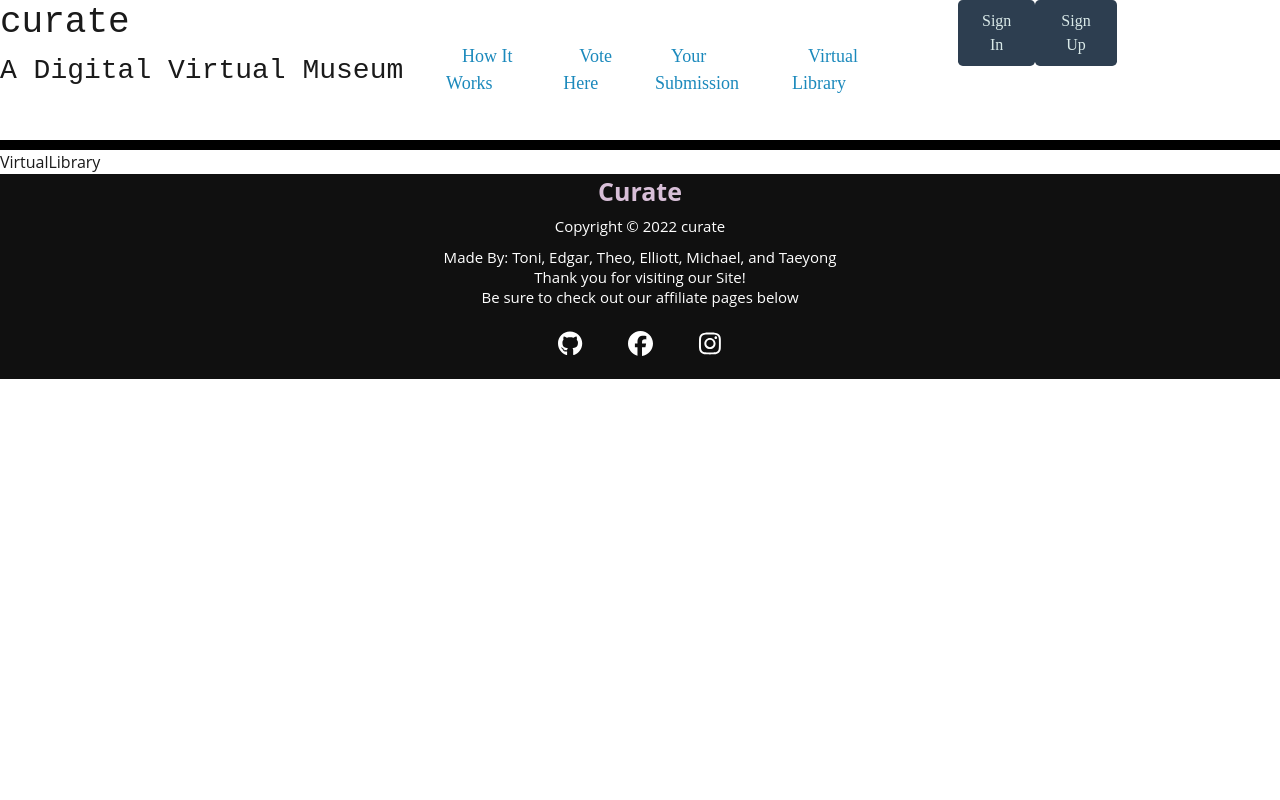
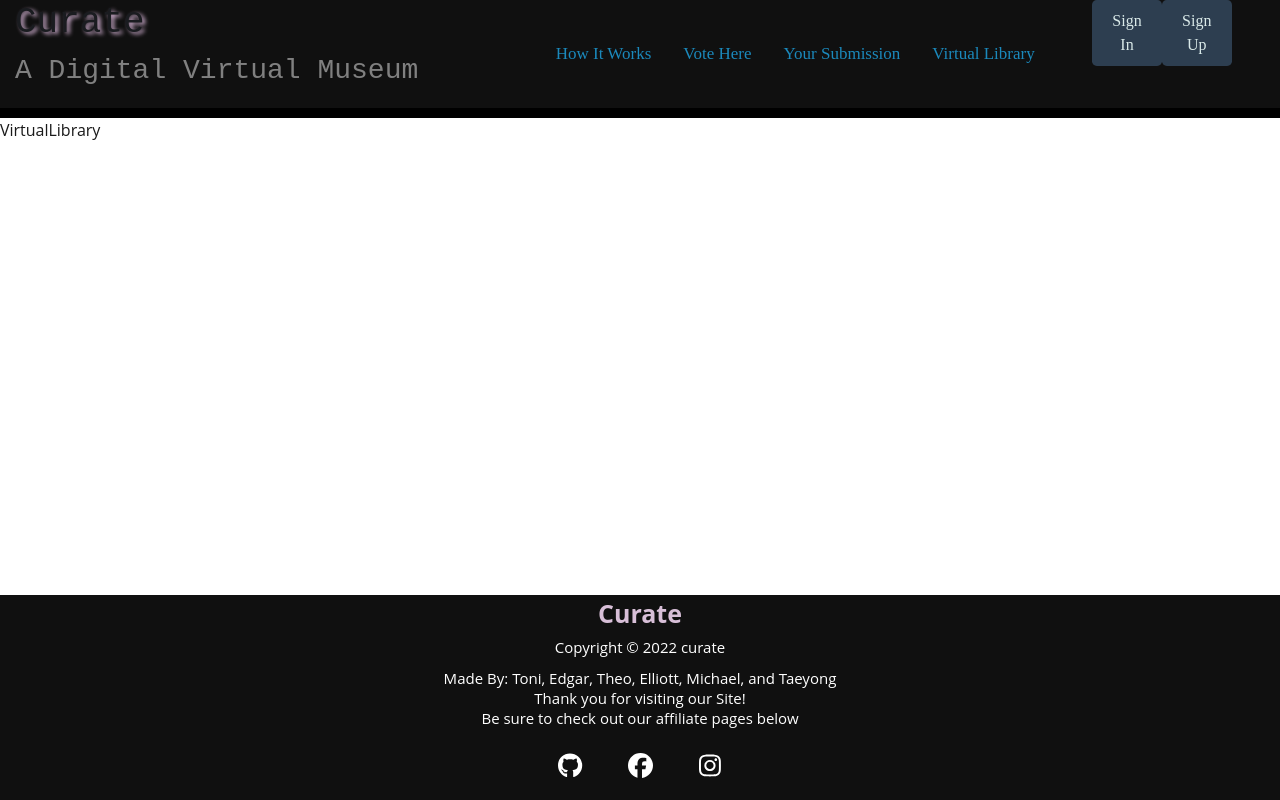
Before and after one commit to edgarmendez94/Curate-virtual-library, a React (Create React App) app in the folder client/: page /VirtualLibrary in a window 1280 px wide. Built offline with nearby package versions, Linux system fonts and the light colour scheme.

Commit message:
added more styling to footer and header

```diff
--- a/client/package.json
+++ b/client/package.json
@@ -12,6 +12,7 @@
     "@testing-library/jest-dom": "^5.16.4",
     "@testing-library/react": "^13.3.0",
     "@testing-library/user-event": "^13.5.0",
+    "axios": "^0.27.2",
     "graphql": "^16.5.0",
     "jwt-decode": "^3.1.2",
     "react": "^18.2.0",
--- a/client/src/App.css
+++ b/client/src/App.css
@@ -40,7 +40,7 @@
 
 /* footer styling section */
 #footer {
-  position: static;
+  position: absolute;
   width: 100%;
   height: 205px;
   background: #101010;
@@ -49,6 +49,9 @@
   align-items: center;
   justify-content: center;
   margin: 0px;
+  left: 0;
+  right: 0;
+  bottom: 0;
 }
 .links {
   display: flex;
@@ -123,16 +126,37 @@ footer p:nth-child(5) {
 #header {
   display: inline-flex;
   width: 100%;
+  background-color: #101010;
+}
+.title {
+  margin-left: 15px;
 }
 
 #nav-bar {
   display: inline-flex;
+  margin-left: 80px;
 }
 
 #navTabs {
   list-style: none;
-  font-size: 18px;
-  display: inline-flex;
+  font-size: 17px;
+  display: inline-block;
   padding: 3%;
   margin: 3%;
+  white-space: nowrap;
 }
+
+.textglow {
+  color: grey;
+}
+
+nav ul li {
+  justify-content: center;
+  align-items: center;
+  color: white;
+}
+span {
+  text-shadow: 3px 2px 4px rgb(222, 187, 222);
+  cursor: pointer;
+  color: #1a1c20;
+}
--- a/client/src/components/Header/index.js
+++ b/client/src/components/Header/index.js
@@ -2,20 +2,22 @@ import React from "react";
 // import { useQuery } from "@apollo/client";
 // import Signup from "../../pages/Sign-up";
 import { Link } from "react-router-dom";
+import "../../App.css";
 
 const Nav = () => {
   return (
     <header id="header">
-      <div>
-        <h1>curate</h1>
-        <h3>A Digital Virtual Museum</h3>
+      <div className="title">
+        <h1>
+          <span>Curate</span>
+        </h1>
+        <h3 className="textglow">A Digital Virtual Museum</h3>
       </div>
 
       <nav id="nav-bar">
         <ul id="navTabs">
           <li>
             <Link to={"/HowItWorks"}>How It Works</Link>
-
           </li>
           <li>
             <Link to={"/VoteHere"}>Vote Here</Link>
@@ -36,11 +38,7 @@ const Nav = () => {
         </Link>
         <Link to={"/sign-up"}>
           {" "}
-          <button
-            id="signUpBtn"
-            type="button"
-            className="btn btn-primary"
-          >
+          <button id="signUpBtn" type="button" className="btn btn-primary">
             Sign Up
           </button>{" "}
         </Link>
```
Also changed, not shown: 1 other file (tests, documents, lock files or other folders).
